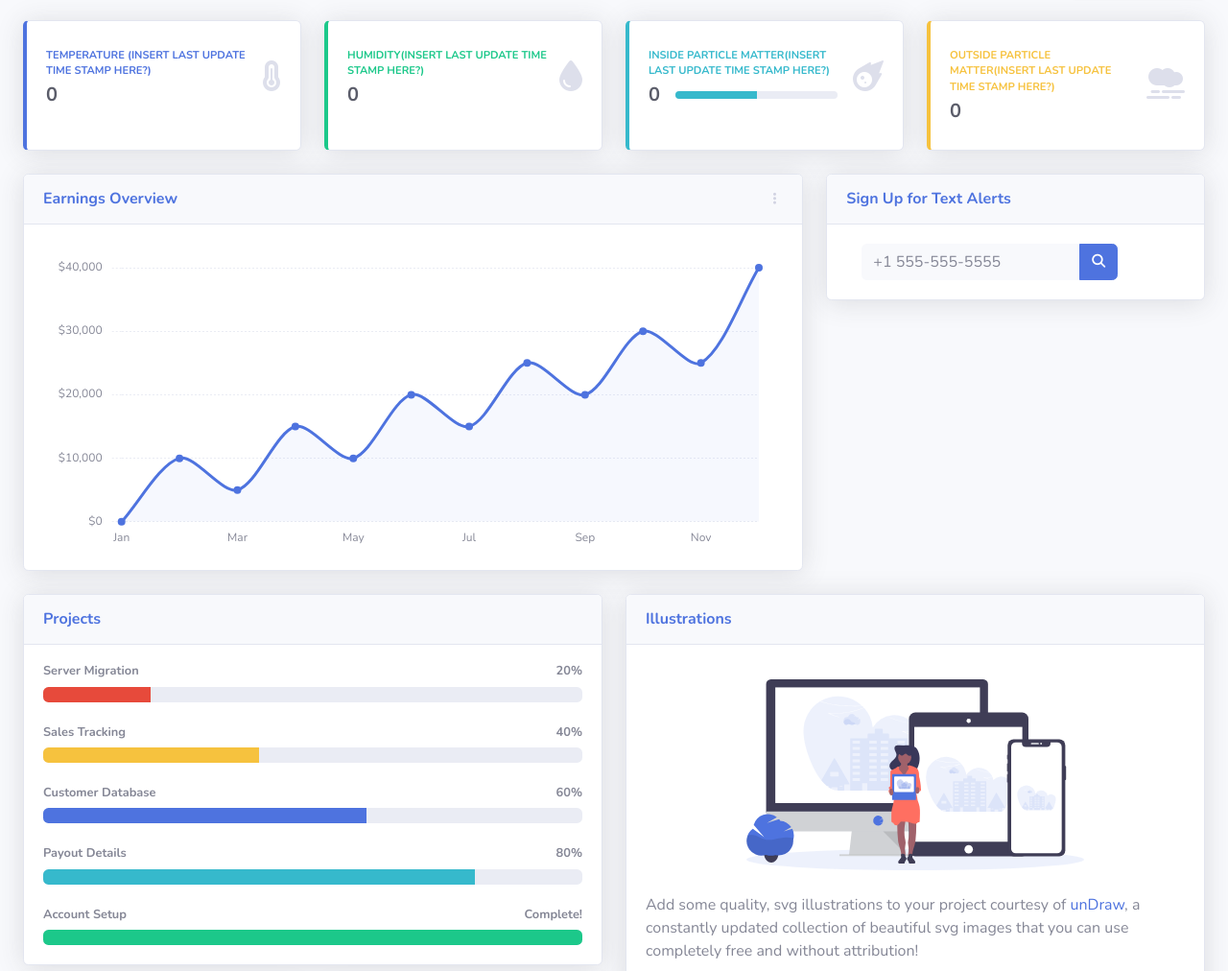
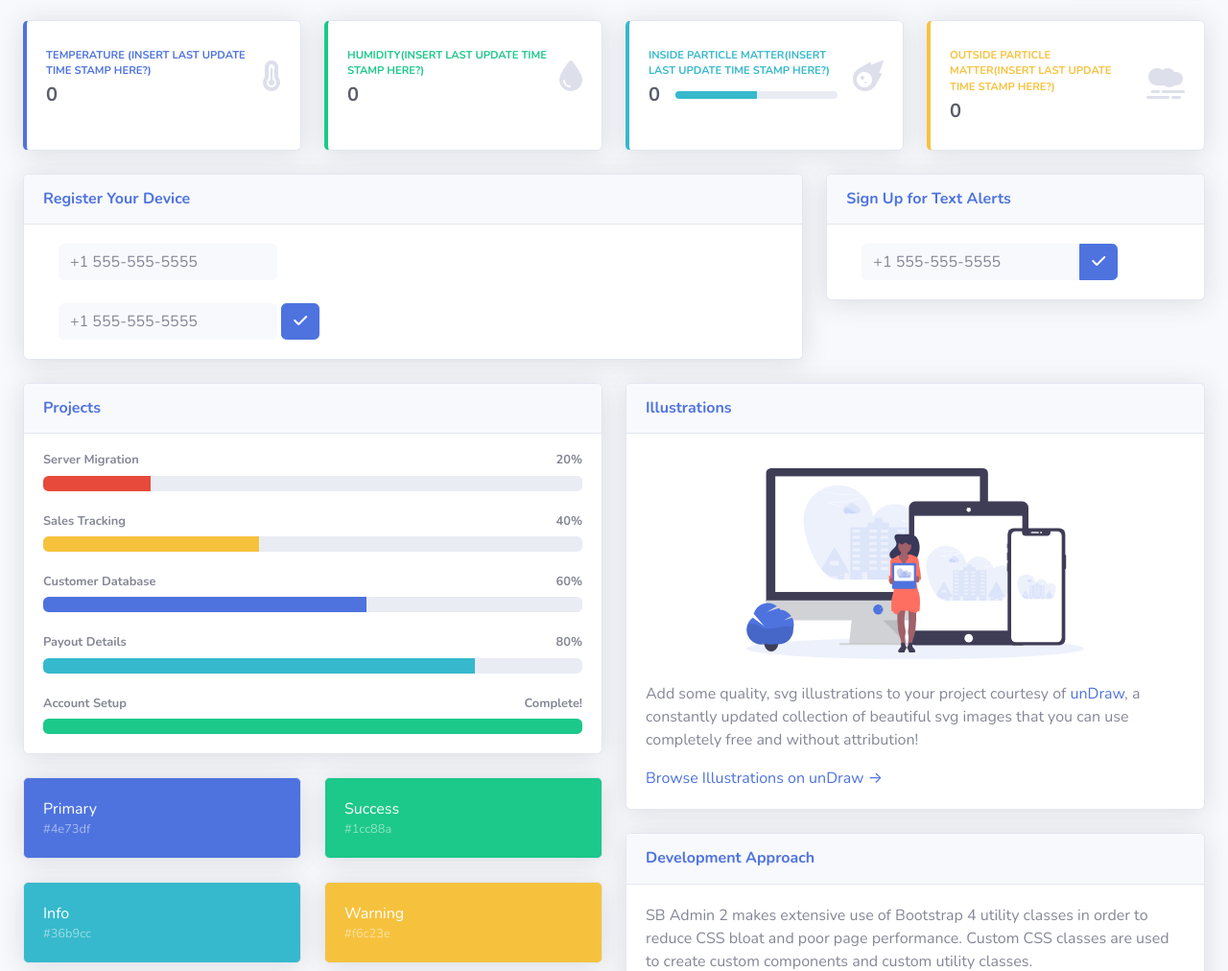
Before and after one commit to ealaimo18/AirQualitySystem, a Flask app: page / in a window 1280 px wide. Shown: the part 131-1143 px from the top of the page at 96% size. Run offline with Flask 3, Linux system fonts and the light colour scheme; data comes from the database, SQL or seed files in the repository; both versions use the stored data as it was after the commit; some libraries are stand-ins or nearby versions.

Commit message:
added db

```diff
--- a/main.py
+++ b/main.py
@@ -1,5 +1,7 @@
 from flask import Flask, render_template, request, redirect
 import os
+import sqlite3, random
+from datetime import datetime
 from twilio.rest import Client
 
 app = Flask('app')
@@ -7,11 +9,22 @@ app.secret_key = "things"
 
 @app.route('/', methods=['GET', 'POST'])
 def home():
+    connection = sqlite3.connect("myDatabase.db")
+    connection.row_factory = sqlite3.Row
+    cursor = connection.cursor()
+    cursor.execute("SELECT id FROM device;")
+    id = cursor.fetchone()
+    print(id)
     temp = 0
     humid = 0
     pm_inside = 0
     pm_outside = 0
     return render_template("index.html", temp=temp, humid=humid, pm_inside=pm_inside, pm_outside=pm_outside)
+
+@app.route('/registerDevice', methods=['GET', 'POST'])
+def registerDevice():
+
+    return redirect('/')
 
 @app.route('/signup', methods=['GET', 'POST'])
 def textSignUp():
@@ -22,7 +35,7 @@ def textSignUp():
         phone = request.form['phone']
         print(phone)
     account_sid = "AC14a3f3132166d5d7afeb46621518c849"
-    auth_token = "d82c8c837eb08b2ef73ed88f9fc0598f"
+    auth_token = "2dfd6c6e1868ab9567e8e239757a73d9"
     client = Client(account_sid, auth_token)
     message = client.messages.create(
       body="Test this works",
@@ -31,6 +44,7 @@ def textSignUp():
     #   to="+14846273900"
     )
     print("text message sid", message.sid)
+    print(phone)
     return redirect('/')
 
 
--- a/templates/index.html
+++ b/templates/index.html
@@ -161,27 +161,18 @@
                                 <!-- Card Header - Dropdown -->
                                 <div
                                     class="card-header py-3 d-flex flex-row align-items-center justify-content-between">
-                                    <h6 class="m-0 font-weight-bold text-primary">Earnings Overview</h6>
-                                    <div class="dropdown no-arrow">
-                                        <a class="dropdown-toggle" href="#" role="button" id="dropdownMenuLink"
-                                            data-toggle="dropdown" aria-haspopup="true" aria-expanded="false">
-                                            <i class="fas fa-ellipsis-v fa-sm fa-fw text-gray-400"></i>
-                                        </a>
-                                        <div class="dropdown-menu dropdown-menu-right shadow animated--fade-in"
-                                            aria-labelledby="dropdownMenuLink">
-                                            <div class="dropdown-header">Dropdown Header:</div>
-                                            <a class="dropdown-item" href="#">Action</a>
-                                            <a class="dropdown-item" href="#">Another action</a>
-                                            <div class="dropdown-divider"></div>
-                                            <a class="dropdown-item" href="#">Something else here</a>
-                                        </div>
-                                    </div>
+                                    <h6 class="m-0 font-weight-bold text-primary">Register Your Device</h6>
                                 </div>
                                 <!-- Card Body -->
                                 <div class="card-body">
-                                    <div class="chart-area">
-                                        <canvas id="myAreaChart"></canvas>
-                                    </div>
+                                    <form class="d-none d-sm-inline-block form-inline mr-auto ml-md-3 my-2 my-md-0 mw-100 navbar-search" action="/registerDevice" method="POST">
+                                            <input type="text" class="form-control bg-light border-0 small" placeholder="+1 555-555-5555" name= "phone" label="phone" aria-describedby="basic-addon2"> <br><br>
+
+                                            <input type="text" class="form-control bg-light border-0 small" placeholder="+1 555-555-5555" name= "phone" label="phone" aria-describedby="basic-addon2">
+                                                    <button class="btn btn-primary" type="submit" label="phone">
+                                                        <i class="fa-solid fa-check"></i>
+                                                    </button>
+                                    </form>
                                 </div>
                             </div>
                         </div>
@@ -202,7 +193,7 @@
                                             <input type="text" class="form-control bg-light border-0 small" placeholder="+1 555-555-5555" name= "phone" label="phone" aria-describedby="basic-addon2">
                                                 <div class="input-group-append">
                                                     <button class="btn btn-primary" type="submit" label="phone">
-                                                        <i class="fas fa-search fa-sm"></i>
+                                                        <i class="fa-solid fa-check"></i>
                                                     </button>
                                                  </div>
                                         </div>
```
Also changed, not shown: schema.sql (added, +27 -0 lines), myDatabase.db (added).
